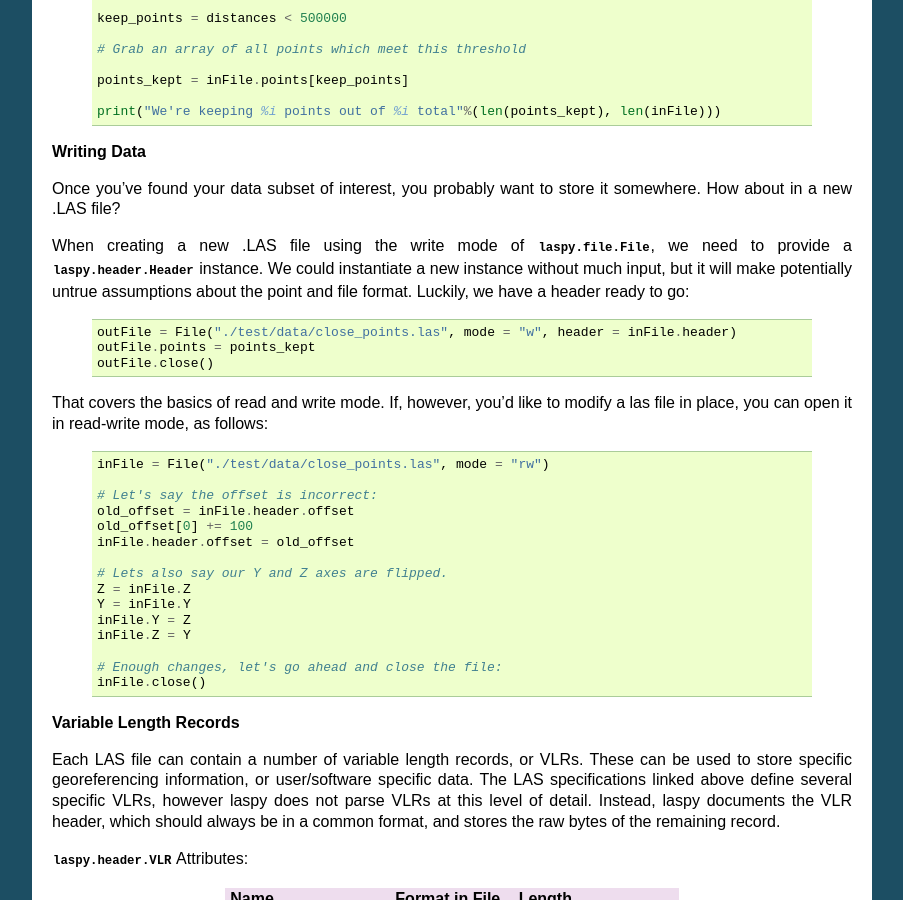
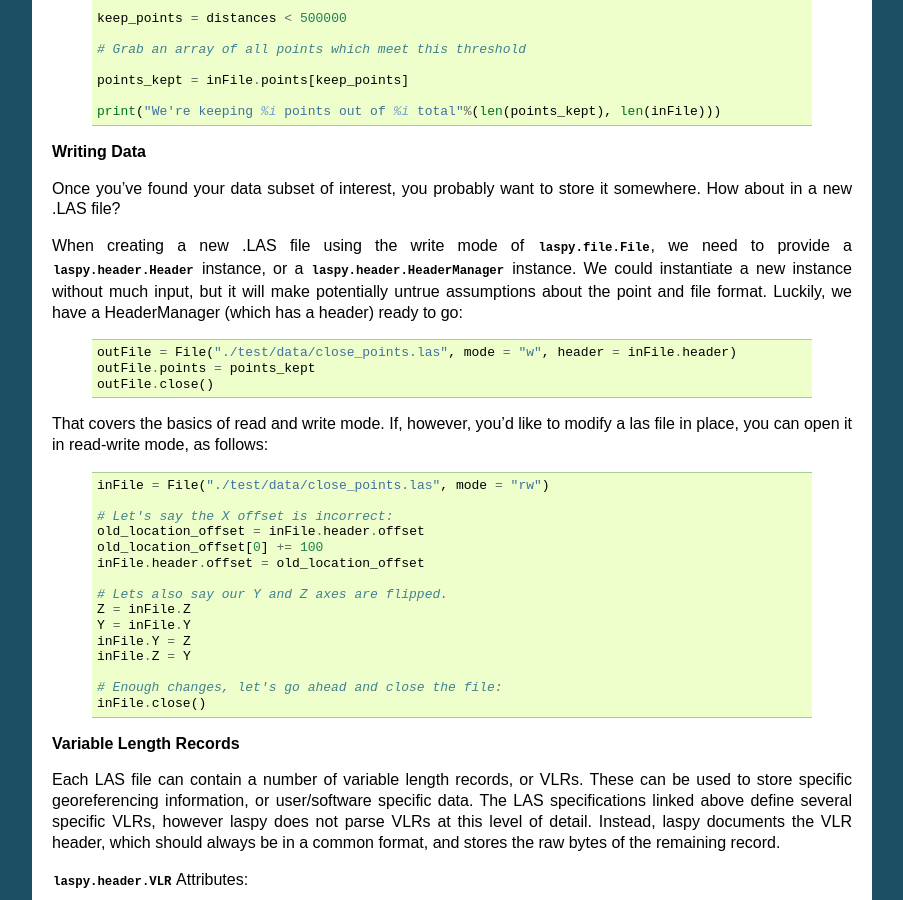
Before and after one commit to laspy/laspy, a Sphinx documentation site: the page built from doc/source/tut_part_1.rst, in a window 1280 px wide and 900 px high, scrolled down 1997 px. Shown: the whole window, without its empty margins (198-1101 px from the left). Built offline with Sphinx 7.4.7, drawn with Linux system fonts in a browser that asks for light colours; formulas are drawn with MathJax 3.

Commit message:
Documentation changes.

```diff
--- a/doc/source/header.rst
+++ b/doc/source/header.rst
@@ -9,6 +9,9 @@ setting valid header attributes. This is accessed from a :obj:`laspy.file.File`
 :obj:`laspy.file.File`.header.<header attribute>.
 
 .. autoclass:: laspy.header.Header
+    :members:
+
+.. autoclass:: laspy.header.HeaderManager
     :members: __init__,data_format_id, data_offset,data_record_length, date, file_signature, file_source_id, global_encoding, guid, header_size,
               max, major_version,min, minor_version,offset, padding, project_id, point_return_count,scale, schema,software_id, system_id,
               update_histogram, update_min_max, version, vlrs
--- a/doc/source/tut_part_1.rst
+++ b/doc/source/tut_part_1.rst
@@ -143,9 +143,10 @@ Once you've found your data subset of interest, you probably want to store it so
 How about in a new .LAS file?
 
 When creating a new .LAS file using the write mode of :obj:`laspy.file.File`,
-we need to provide a :obj:`laspy.header.Header` instance. We could instantiate
-a new instance without much input, but it will make potentially untrue assumptions
-about the point and file format. Luckily, we have a header ready to go:
+we need to provide a :obj:`laspy.header.Header` instance, or a :obj:`laspy.header.HeaderManager`
+instance. We could instantiate a new instance without much input, but it will
+make potentially untrue assumptions about the point and file format. Luckily, we
+have a HeaderManager (which has a header) ready to go:
 
     .. code-block:: python
 
@@ -161,10 +162,10 @@ a las file in place, you can open it in read-write mode, as follows:
 
         inFile = File("./test/data/close_points.las", mode = "rw")
 
-        # Let's say the offset is incorrect:
-        old_offset = inFile.header.offset
-        old_offset[0] += 100
-        inFile.header.offset = old_offset
+        # Let's say the X offset is incorrect:
+        old_location_offset = inFile.header.offset
+        old_location_offset[0] += 100
+        inFile.header.offset = old_location_offset
 
         # Lets also say our Y and Z axes are flipped.
         Z = inFile.Z
--- a/doc/source/util.rst
+++ b/doc/source/util.rst
@@ -7,4 +7,4 @@ Header**
 
 
 .. automodule:: laspy.util
-    :members: Format, Point, Spec, LaspyException,
+    :members: Format, Point, Spec, LaspyException
```
Also changed, not shown: 1 other file.
